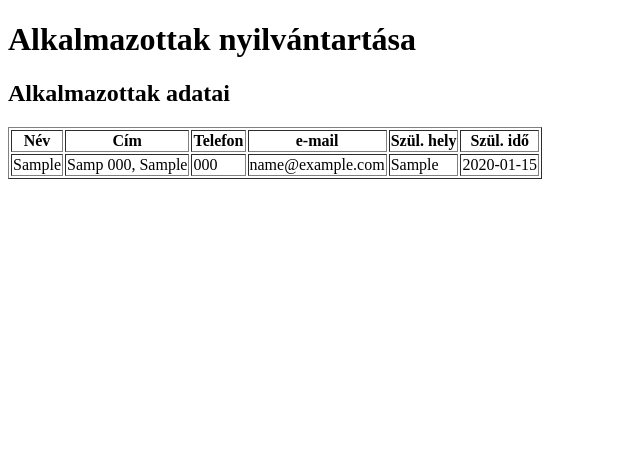
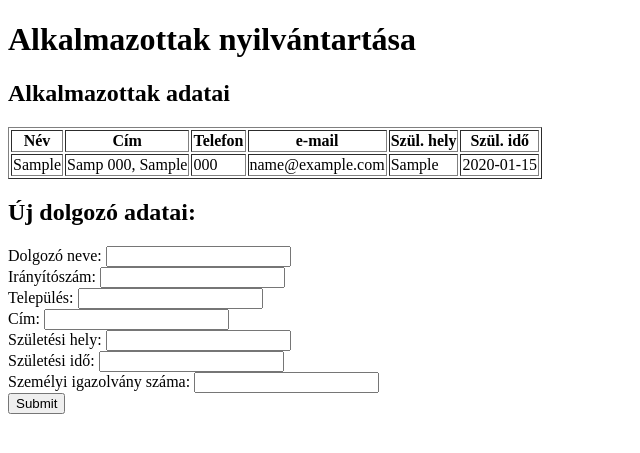
Before and after one commit to gazdagandras/alkalmazottak, a PHP site: page / in a window 1280 px wide. Shown: the top 453 px of the page, without its empty margins (0-640 px from the left). Run offline with PHP 8.4, Linux system fonts and the light colour scheme; tables that the repository leaves empty hold one stand-in row (values such as "Sample post").

Commit message:
Új dolgozó felviteléhez az űrlap kiírása

```diff
--- a/index.php
+++ b/index.php
@@ -57,6 +57,32 @@ mysqli_set_charset($link, "utf8");
 
         </table>
 
+        <h2>Új dolgozó adatai:</h2>
+        <form method="post">
+            <label>Dolgozó neve:</label>
+            <input type="text" name="nev">
+            <br>
+            <label>Irányítószám:</label>
+            <input type="text" name="irszam">
+            <br>
+            <label>Település:</label>
+            <input type="text" name="telepules">
+            <br>
+            <label>Cím:</label>
+            <input type="text" name="cim">
+            <br>
+            <label>Születési hely:</label>
+            <input type="text" name="szuletesi_hely">
+            <br>
+            <label>Születési idő:</label>
+            <input type="text" name="szuletesi_ido">
+            <br>
+            <label>Személyi igazolvány száma:</label>
+            <input type="text" name="szemelyig_szam">
+            <br>
+            <input type="submit" name="uj_dolgozo">
+        </form>
+
     </body>
 </html>
 <?php
```
